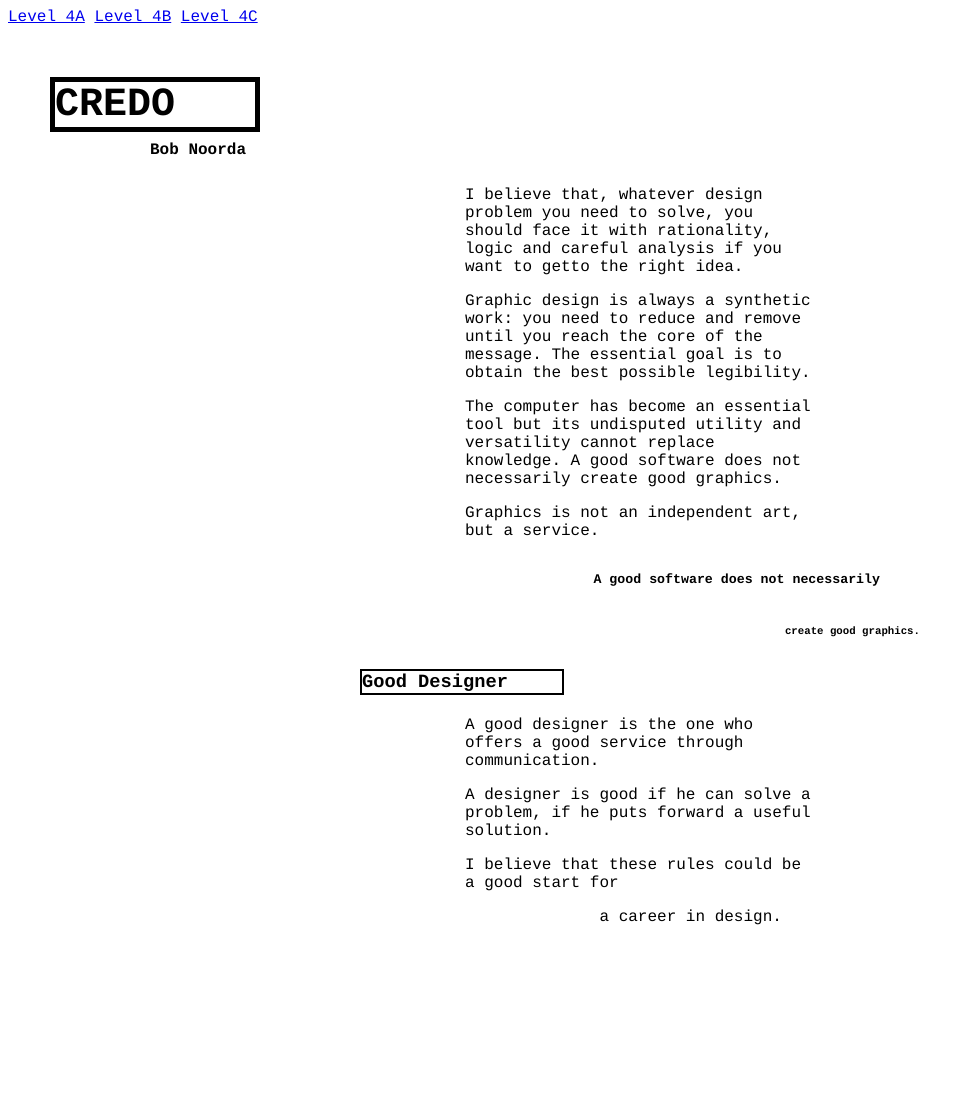
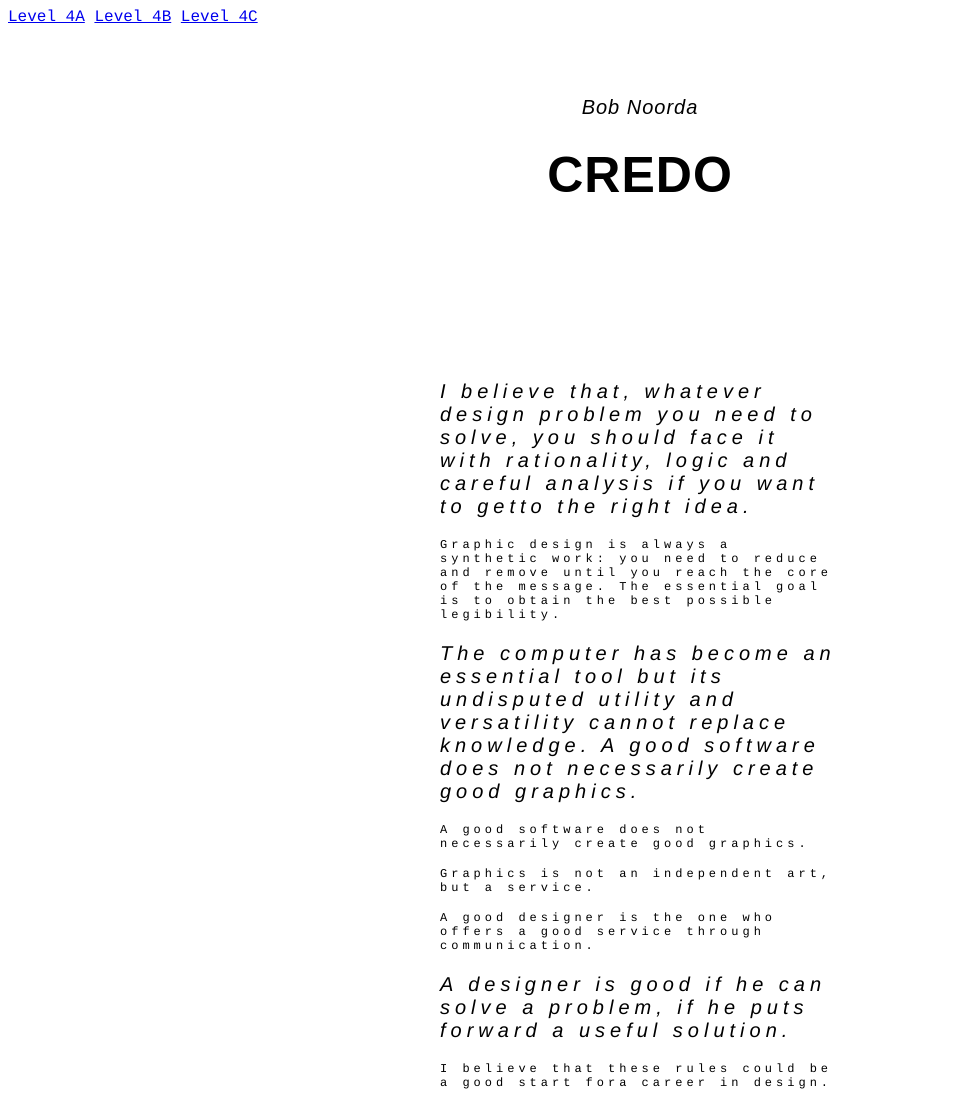
Before and after one commit to ZoeConyersEast/ZoeConyersEast.github.io, a plain HTML site: page level4a.html in a window 1280 px wide. Shown: the whole page, without its empty margins (0-972 px from the left). Before the commit the page ends 942 px from the top, so only its background shows below. Drawn offline with Linux system fonts and the light colour scheme.

Commit message:
level 3 and 4

```diff
--- a/level4a.html
+++ b/level4a.html
@@ -2,9 +2,7 @@
 <html>
   <head>
     <meta charset="utf-8">
-    <title>
-      </title>
-
+    <title>CREDO</title>
   </head>
   <a href="level4a.html">Level 4A</a>
   <a href="level4b.html">Level 4B</a>
@@ -17,68 +15,59 @@
   }
 
   div {
-    width: 350px;
+    width: 400px;
     margin: auto;
   }
 
-  h1{
-    border:5px solid;
-    width: 200px;
+  h1 {
+    font-size:50px;
+    font-family: arial;
+    line-height: 50px;
+    letter-spacing: 1px;
+    text-align: center;
+    text-transform: uppercase;
   }
 
-  h1 {
-      position: absolute;
-      left: 50px;
-      top: 50px;
-			font-size:250%
-  }
-
-  h2{
-    border:2px solid;
-    width: 500px;
+  h2 {
+    font-style: italic;
+    font-weight: normal;
+    font-size:20px;
+    font-family: arial;
+    line-height: 20px;
+    letter-spacing: 1px;
+    text-align: center;
   }
 
   h3{
-    border:2px solid;
-    width: 200px;
+    font-style: italic;
+    font-weight: normal;
+    font-size: 20px;
+    font-family: helvetica;
+    letter-spacing: 5px;
   }
 
 
-  p.inline {
-      display: inline;
+
+  h4{
+    font-style: normal;
+    font-weight: normal;
+    font-size: 12px;
+    font-family: courier;
+    letter-spacing: 4px;
   }
-
-  h3 {
-      position: absolute;
-      left:360px;
-      top: 650px;
-  }
-
-  h4 {
-      position: absolute;
-      left:150px;
-      top: 120px;
-  }
-
-  h5 {
-      position: absolute;
-      right:400px;
-      top: 550px;
-  }
-
-  h6 {
-      position: absolute;
-      right:360px;
-      top: 600px;
-  }
-
 
   </style>
 
+<br>
+<br>
+<br>
+<br>
+
 
   <div>
-<h1>CREDO</h1>
-<h4>Bob Noorda</h4>
+  <h2>Bob Noorda</h2>
+  <h1>Credo</h1>
+
 
   <br>
   <br>
@@ -87,33 +76,38 @@
   <br>
   <br>
   <br>
-<br>
 
-<p>I believe that, whatever design problem you need to solve, you should face it with rationality, logic and careful analysis if you want to getto the right idea.</p>
-
+<h3>
+  <p>I believe that, whatever design problem you need
+    to solve, you should face it with rationality, logic
+      and careful analysis if you want to getto the
+      right idea.</p>
+</h3>
+<h4>
   <p>Graphic design is always a synthetic work: you need to reduce and remove until you reach the core of the message. The essential goal is to obtain the best possible legibility.</p>
-
-<p>The computer has become an essential tool but its undisputed utility and versatility cannot replace knowledge. A good software does not necessarily create good graphics.</p>
-<h5>A good software does not necessarily</h5>
-<h6>create good graphics.</h6>
+</h4>
+<h3>
+  <p>The computer has become an essential tool but its
+    undisputed utility and versatility cannot replace
+    knowledge. A good software does not
+    necessarily create good graphics.</p>
+</h3>
+<h4>
+  <p>A good software does not necessarily create good graphics.<p>
+</h4>
+<h4>
   <p>Graphics is not an independent art, but a service.</p>
-<br>
-<br>
-
-<h3>Good Designer</h3>
-<br>
-<br>
-<br>
-<br>
-<br>
-<br>
-
-<p>A good designer is the one who offers a good service through communication.</p>
-
-<p>A designer is good if he can solve a problem, if he puts forward a useful solution.</p>
-
-<p>I believe that these rules could be a good start for</p>
-  <p>&nbsp;&nbsp;&nbsp;&nbsp;&nbsp;&nbsp;&nbsp;&nbsp;&nbsp;&nbsp;&nbsp;&nbsp;&nbsp;&nbsp;a career in design.</p>
+</h4>
+<h4>
+  <p>A good designer is the one who offers a good service through communication.<p>
+</h4>
+<h3>
+  <p>A designer is good if he can solve a problem, if he
+    puts forward a useful solution.</p>
+</h3>
+<h4>
+  <p>I believe that these rules could be a good start fora career in design.</p>
+</h4>
   </div>
     </body>
     </html>
```
Also changed, not shown: level3a.html (+11 -10 lines), level3c.html (+1 -1 lines), level4b.html (+115 -2 lines). Lines whose indentation alone changed are shown as unchanged.
